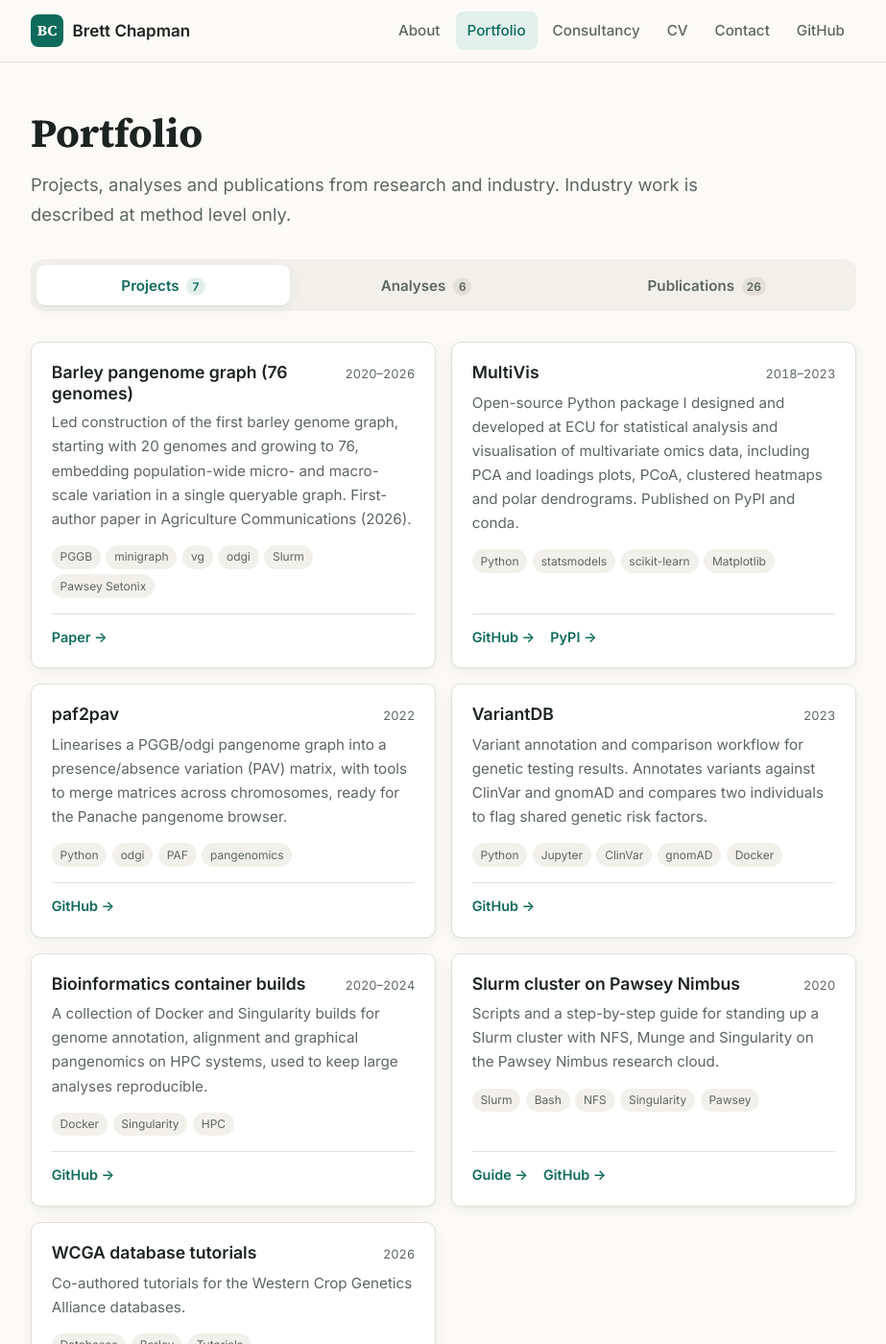
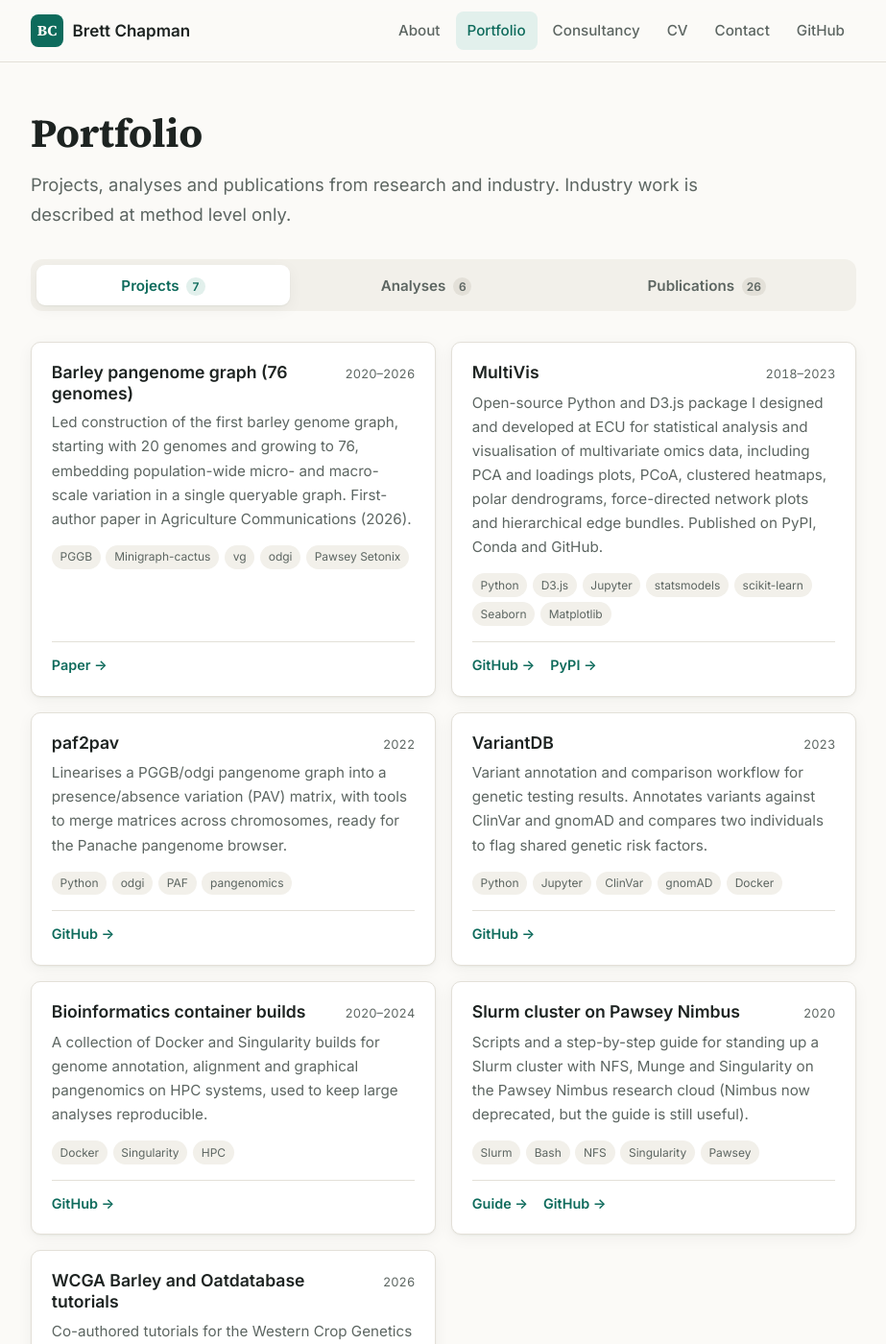
Before and after one commit to brettChapman/brettChapman.github.io, a Jekyll site: the page built from portfolio.html, in a window 1280 px wide and 1400 px high. Shown: the whole window at 96% size, without its empty margins (178-1101 px from the left). Built offline with Jekyll 4.4.1, drawn with Linux system fonts in a browser that asks for light colours; some of the changed text lies outside the part shown.

Commit message:
Minor updates

```diff
--- a/_config.yml
+++ b/_config.yml
@@ -35,7 +35,7 @@ metrics:
   as_of: November 2026
   citations: "5,845"
   h_index: 21
-  papers: "30+"
+  papers: "26"
 
 # ---------------------------------------------------------------------------
 # Feature switches
--- a/_data/portfolio.yml
+++ b/_data/portfolio.yml
@@ -9,7 +9,7 @@ projects:
       Led construction of the first barley genome graph, starting with 20 genomes and growing
       to 76, embedding population-wide micro- and macro-scale variation in a single queryable
       graph. First-author paper in Agriculture Communications (2026).
-    tags: [PGGB, minigraph, vg, odgi, Slurm, Pawsey Setonix]
+    tags: [PGGB, Minigraph-cactus, vg, odgi, Pawsey Setonix]
     links:
       - label: Paper
         url: https://doi.org/10.1016/j.agrcom.2026.100131
@@ -17,10 +17,11 @@ projects:
   - title: MultiVis
     year: 2018–2023
     summary: >-
-      Open-source Python package I designed and developed at ECU for statistical analysis and
+      Open-source Python and D3.js package I designed and developed at ECU for statistical analysis and
       visualisation of multivariate omics data, including PCA and loadings plots, PCoA,
-      clustered heatmaps and polar dendrograms. Published on PyPI and conda.
-    tags: [Python, statsmodels, scikit-learn, Matplotlib]
+      clustered heatmaps, polar dendrograms, force-directed network plots and hierarchical edge bundles.
+      Published on PyPI, Conda and GitHub.
+    tags: [Python, D3.js, Jupyter, statsmodels, scikit-learn, Seaborn, Matplotlib]
     links:
       - label: GitHub
         url: https://github.com/brettChapman/multivis
@@ -61,7 +62,7 @@ projects:
     year: 2020
     summary: >-
       Scripts and a step-by-step guide for standing up a Slurm cluster with NFS, Munge and
-      Singularity on the Pawsey Nimbus research cloud.
+      Singularity on the Pawsey Nimbus research cloud (Nimbus now deprecated, but the guide is still useful).
     tags: [Slurm, Bash, NFS, Singularity, Pawsey]
     links:
       - label: Guide
@@ -69,11 +70,11 @@ projects:
       - label: GitHub
         url: https://github.com/brettChapman/Nimbus_Cluster
 
-  - title: WCGA database tutorials
+  - title: WCGA Barley and Oatdatabase tutorials
     year: 2026
     summary: >-
-      Co-authored tutorials for the Western Crop Genetics Alliance databases.
-    tags: [Databases, Barley, Tutorials]
+      Co-authored tutorials for the Western Crop Genetics Alliance Barley and Oat databases.
+    tags: [Databases, Barley, Oat, JBrowse, Panache, Tutorials]
     links:
       - label: Zenodo
         url: https://doi.org/10.5281/zenodo.21448532
@@ -82,10 +83,10 @@ analyses:
   - title: Longitudinal RNA-seq for RNA therapeutics
     year: 2024–2026
     summary: >-
-      Statistical analysis plans and longitudinal differential expression with repeated-measures
+      Statistical analysis and longitudinal differential expression with repeated-measures
       linear mixed-effects models across clinical cohorts and control cell lines, with
       ORA and GSEA.
-    tags: [limma, edgeR, DESeq2, mixed models, ORA, GSEA]
+    tags: [R, limma, edgeR, DESeq2, mixed models, ORA, GSEA]
     links: []
     note: Confidential industry work (PYC Therapeutics)
 
@@ -94,7 +95,7 @@ analyses:
     summary: >-
       Variant annotation and functional consequence assessment across clinical cohorts in
       rare-disease programs, feeding genotype–phenotype interpretation.
-    tags: [VEP, ClinVar, gnomAD]
+    tags: [VEP, ClinVar, gnomAD, SpliceAI, HGVS, ACMG, Orphanet, OMIM, LOVD]
     links: []
     note: Confidential industry work (PYC Therapeutics)
 
```
Also changed, not shown: index.html (+6 -4 lines).
